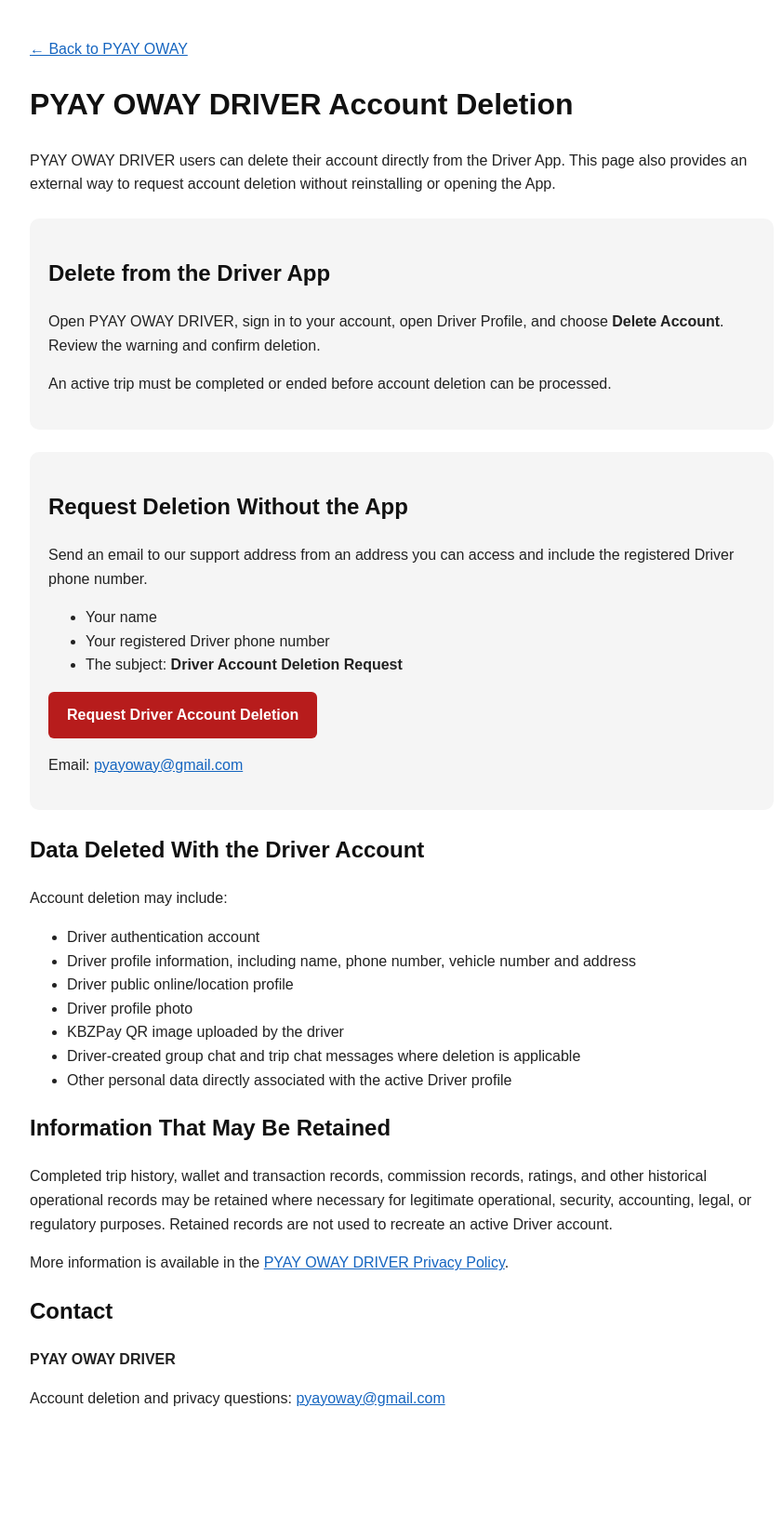
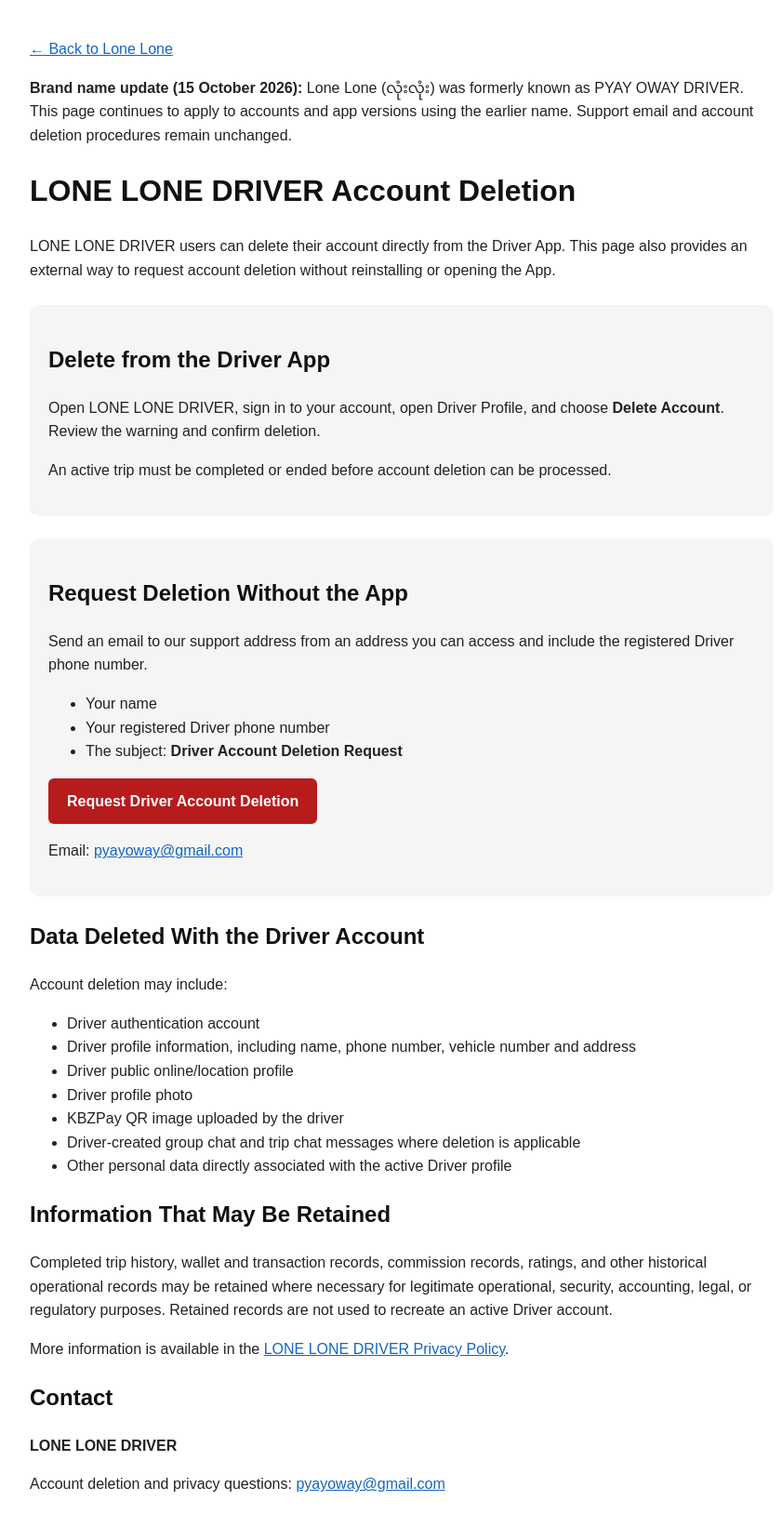
Before and after one commit to pyayoway/pyayoway.github.io, a plain HTML site: page driver-delete-account.html in a window 1280 px wide. Shown: the whole page at 93% size, without its empty margins (208-1049 px from the left). Before the commit the page ends 1556 px from the top, so only its background shows below. Drawn offline with Linux system fonts and the light colour scheme.

Commit message:
Update Lone Lone legal brand references while preserving former app name and contacts

```diff
--- a/driver-delete-account.html
+++ b/driver-delete-account.html
@@ -3,15 +3,15 @@
 <head>
   <meta charset="UTF-8">
   <meta name="viewport" content="width=device-width, initial-scale=1.0">
-  <meta name="description" content="Request deletion of your PYAY OWAY DRIVER account and associated personal data.">
+  <meta name="description" content="Request deletion of your LONE LONE DRIVER account and associated personal data.">
   <meta name="robots" content="index, follow">
   <link rel="canonical" href="https://pyayoway.github.io/driver-delete-account.html">
   <meta property="og:type" content="website">
-  <meta property="og:title" content="PYAY OWAY DRIVER — Delete Account">
-  <meta property="og:description" content="Instructions for requesting deletion of a PYAY OWAY DRIVER account and associated personal data.">
+  <meta property="og:title" content="LONE LONE DRIVER — Delete Account">
+  <meta property="og:description" content="Instructions for requesting deletion of a LONE LONE DRIVER account and associated personal data.">
   <meta property="og:url" content="https://pyayoway.github.io/driver-delete-account.html">
   <meta property="og:image" content="https://pyayoway.github.io/social-preview.svg">
-  <title>PYAY OWAY DRIVER | Delete Account</title>
+  <title>LONE LONE DRIVER | Delete Account</title>
   <style>
     body {
       font-family: Arial, sans-serif;
@@ -42,12 +42,14 @@
   </style>
 </head>
 <body>
-  <p><a href="index.html">← Back to PYAY OWAY</a></p>
+  <p><a href="index.html">← Back to Lone Lone</a></p>
+  <p><strong>Brand name update (15 October 2026):</strong> Lone Lone (လုံးလုံး) was formerly known as PYAY OWAY DRIVER. This page continues to apply to accounts and app versions using the earlier name. Support email and account deletion procedures remain unchanged.</p>
 
-  <h1>PYAY OWAY DRIVER Account Deletion</h1>
+
+  <h1>LONE LONE DRIVER Account Deletion</h1>
 
   <p>
-    PYAY OWAY DRIVER users can delete their account directly from the Driver
+    LONE LONE DRIVER users can delete their account directly from the Driver
     App. This page also provides an external way to request account deletion
     without reinstalling or opening the App.
   </p>
@@ -55,7 +57,7 @@
   <div class="box">
     <h2>Delete from the Driver App</h2>
     <p>
-      Open PYAY OWAY DRIVER, sign in to your account, open Driver Profile,
+      Open LONE LONE DRIVER, sign in to your account, open Driver Profile,
       and choose <strong>Delete Account</strong>. Review the warning and
       confirm deletion.
     </p>
@@ -78,7 +80,7 @@
     </ul>
     <p>
       <a class="button"
-         href="mailto:pyayoway@gmail.com?subject=PYAY%20OWAY%20DRIVER%20-%20Account%20Deletion%20Request">
+         href="mailto:pyayoway@gmail.com?subject=LONE%20LONE%20DRIVER%20-%20Account%20Deletion%20Request">
         Request Driver Account Deletion
       </a>
     </p>
@@ -111,11 +113,11 @@
 
   <p>
     More information is available in the
-    <a href="driver-privacy-policy.html">PYAY OWAY DRIVER Privacy Policy</a>.
+    <a href="driver-privacy-policy.html">LONE LONE DRIVER Privacy Policy</a>.
   </p>
 
   <h2>Contact</h2>
-  <p><strong>PYAY OWAY DRIVER</strong></p>
+  <p><strong>LONE LONE DRIVER</strong></p>
   <p>
     Account deletion and privacy questions:
     <a href="mailto:pyayoway@gmail.com">pyayoway@gmail.com</a>
```
